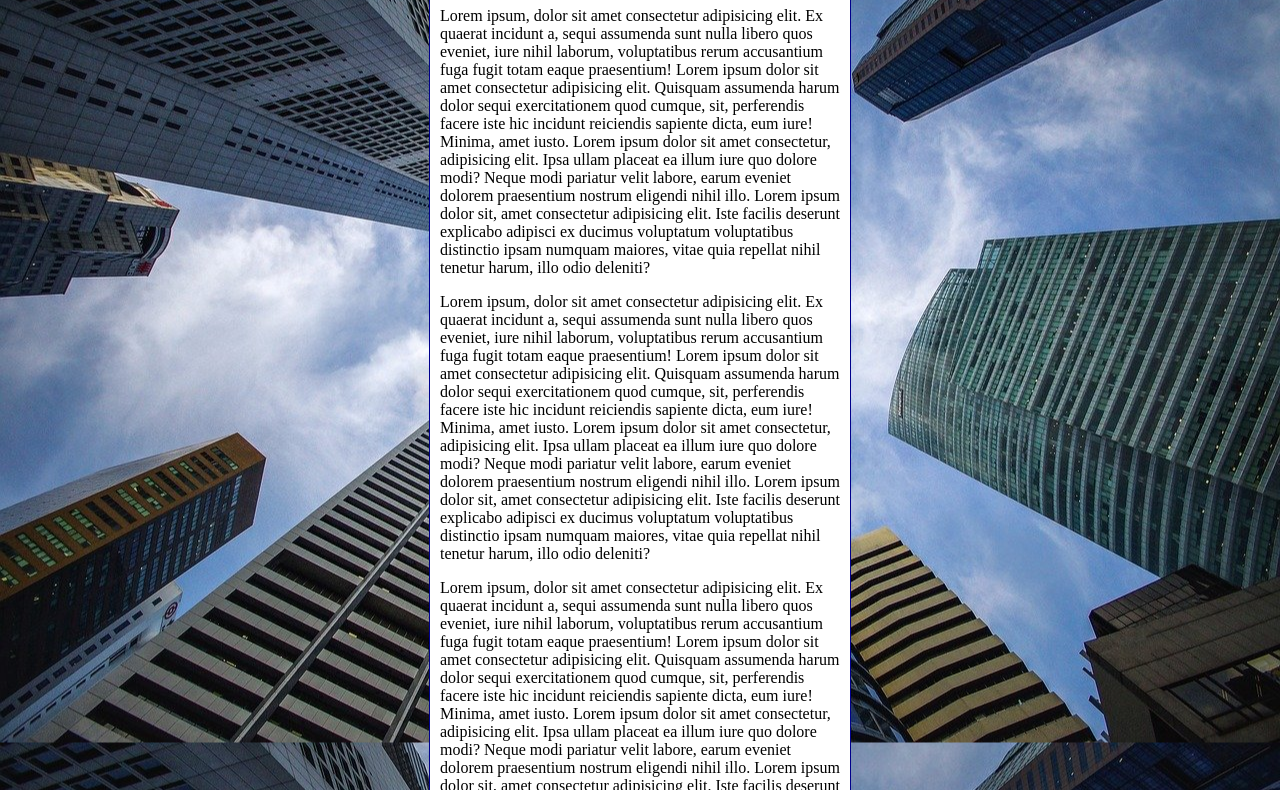
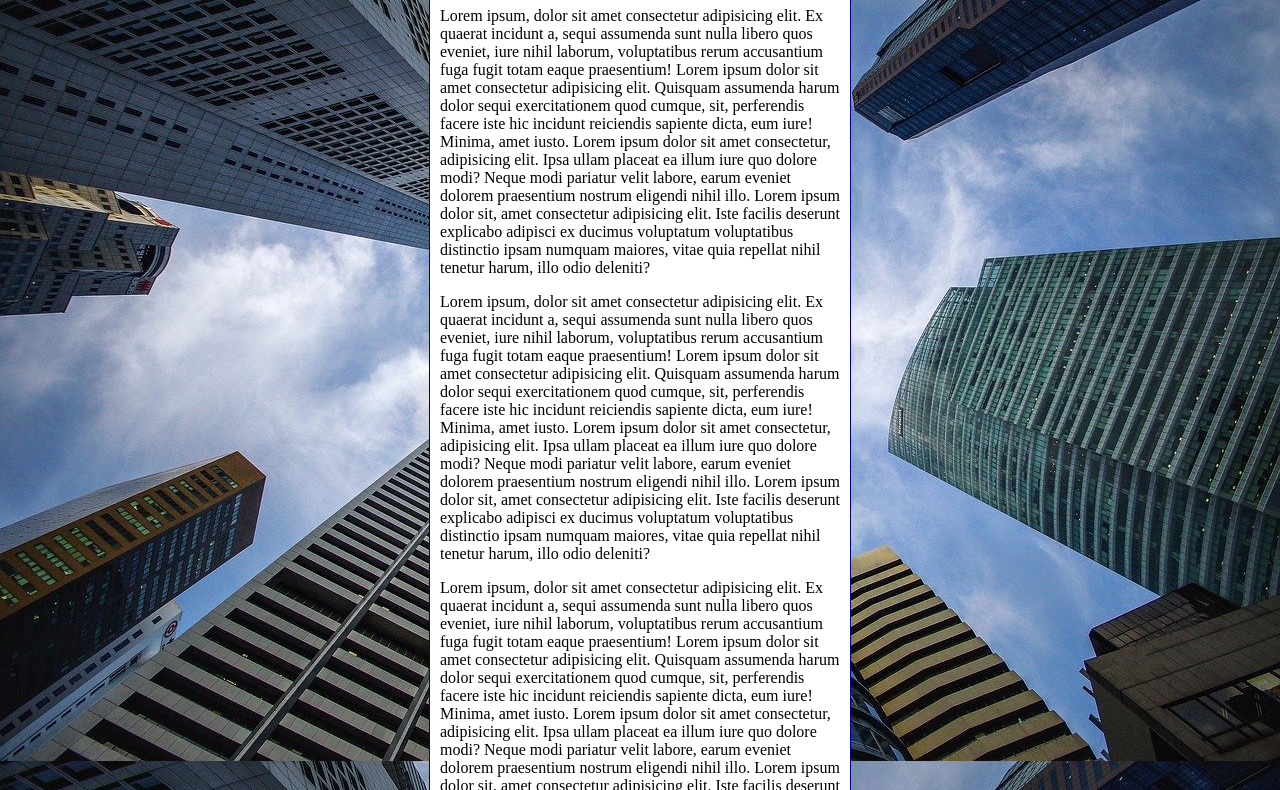
Before and after one commit to Valentina-Medina2000/html-css, a plain HTML site: page exercicios/exe22/fundo06.html in a window 1280 px wide. Shown: the part 92-882 px from the top of the page. Drawn offline with Linux system fonts and the light colour scheme.

Commit message:
atualização  exercicio 22

```diff
--- a/exercicios/exe22/fundo06.html
+++ b/exercicios/exe22/fundo06.html
@@ -3,20 +3,21 @@
 <head>
     <meta charset="UTF-8">
     <meta name="viewport" content="width=device-width, initial-scale=1.0">
-    <title>Document</title>
+    <title>fundo fixo de tela</title>
     <style>
         body{
             height: 100vh;
             background-color: black;
             background-image:url('imagens/wallpaper002.jpg') ;
             background-position: center center;
-            background-repeat: repeat-y;
+            background-repeat: no-repeat;
             background-size: cover;
+            background-attachment: fixed;
         }
 
         main{
             background-color: white;
-            width: 400px;
+            max-width: 400px;
             padding: 10px;
             margin: auto;
             border:1px solid darkblue;
```
